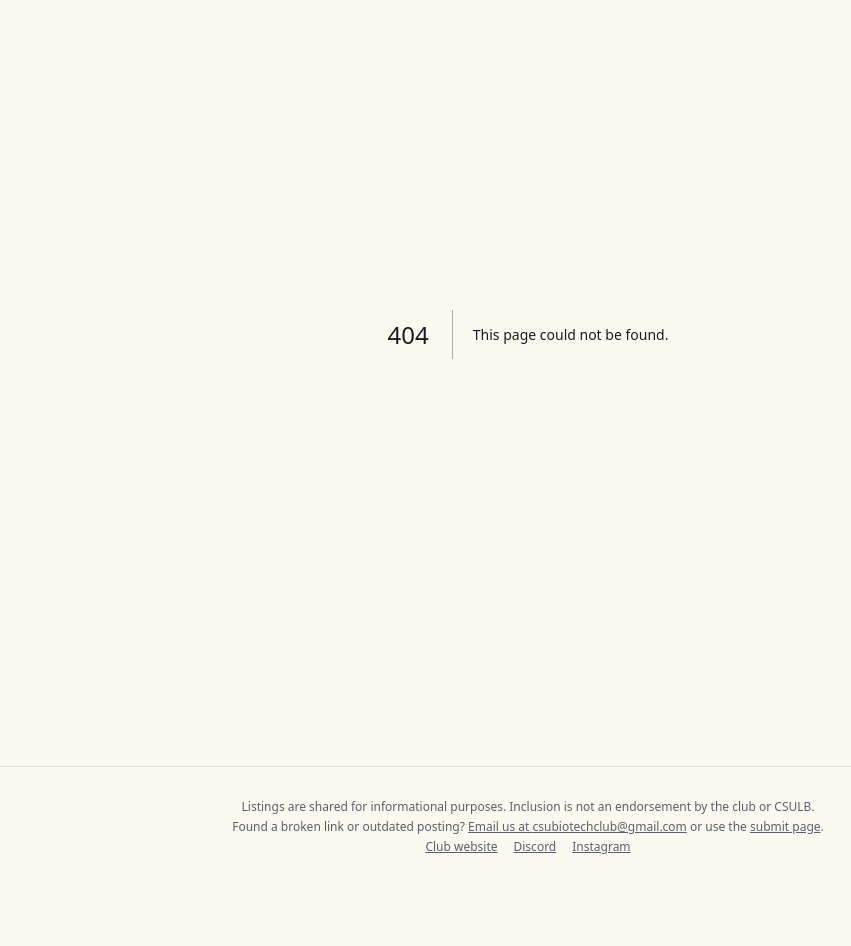
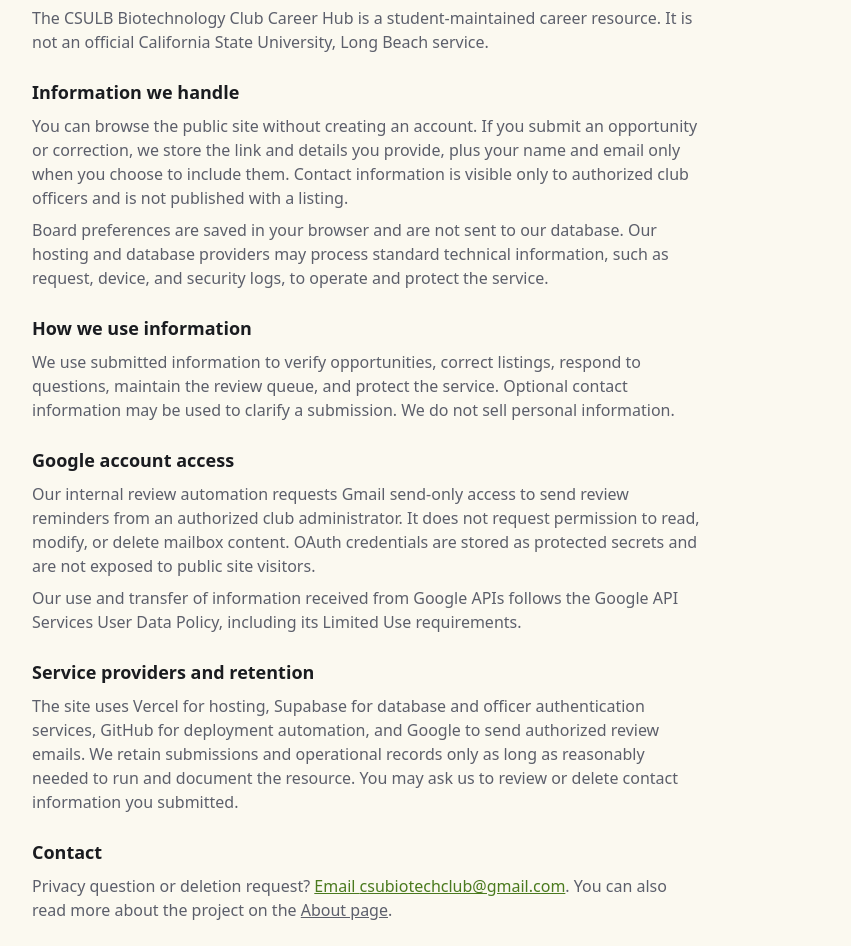
Before and after one commit to austinesparza/csulb-biotech-career-hub, a Next.js app: page /privacy in a window 1280 px wide. Before the commit this address had no page. Shown: the part 146-1092 px from the top of the page, without its empty margins (112-963 px from the left). Before the commit the page ends 1033 px from the top, so only its background shows below. Built offline with nearby package versions, Linux system fonts and the light colour scheme.

Commit message:
Add public privacy policy for OAuth

```diff
--- /dev/null
+++ b/src/app/privacy/page.tsx
@@ -0,0 +1,96 @@
+import type { Metadata } from 'next';
+import Link from 'next/link';
+import { CLUB_LINKS, mailto } from '@/lib/clubLinks';
+
+export const metadata: Metadata = {
+  title: 'Privacy | CSULB Biotech Career Hub',
+  description: 'How the CSULB Biotech Career Hub handles information.',
+};
+
+export default function PrivacyPage() {
+  return (
+    <div className="max-w-2xl space-y-6">
+      <div className="space-y-2">
+        <p className="text-sm font-medium" style={{ color: 'var(--brand-deep)' }}>
+          Effective September 8, 2026
+        </p>
+        <h1 className="text-3xl font-semibold tracking-tight">Privacy</h1>
+        <p style={{ color: 'var(--ink-soft)' }}>
+          The CSULB Biotechnology Club Career Hub is a student-maintained career
+          resource. It is not an official California State University, Long Beach
+          service.
+        </p>
+      </div>
+
+      <section className="space-y-2">
+        <h2 className="text-lg font-semibold">Information we handle</h2>
+        <p style={{ color: 'var(--ink-soft)' }}>
+          You can browse the public site without creating an account. If you submit an
+          opportunity or correction, we store the link and details you provide, plus
+          your name and email only when you choose to include them. Contact information
+          is visible only to authorized club officers and is not published with a
+          listing.
+        </p>
+        <p style={{ color: 'var(--ink-soft)' }}>
+          Board preferences are saved in your browser and are not sent to our database.
+          Our hosting and database providers may process standard technical information,
+          such as request, device, and security logs, to operate and protect the service.
+        </p>
+      </section>
+
+      <section className="space-y-2">
+        <h2 className="text-lg font-semibold">How we use information</h2>
+        <p style={{ color: 'var(--ink-soft)' }}>
+          We use submitted information to verify opportunities, correct listings,
+          respond to questions, maintain the review queue, and protect the service.
+          Optional contact information may be used to clarify a submission. We do not
+          sell personal information.
+        </p>
+      </section>
+
+      <section className="space-y-2">
+        <h2 className="text-lg font-semibold">Google account access</h2>
+        <p style={{ color: 'var(--ink-soft)' }}>
+          Our internal review automation requests Gmail send-only access to send review
+          reminders from an authorized club administrator. It does not request permission
+          to read, modify, or delete mailbox content. OAuth credentials are stored as
+          protected secrets and are not exposed to public site visitors.
+        </p>
+        <p style={{ color: 'var(--ink-soft)' }}>
+          Our use and transfer of information received from Google APIs follows the
+          Google API Services User Data Policy, including its Limited Use requirements.
+        </p>
+      </section>
+
+      <section className="space-y-2">
+        <h2 className="text-lg font-semibold">Service providers and retention</h2>
+        <p style={{ color: 'var(--ink-soft)' }}>
+          The site uses Vercel for hosting, Supabase for database and officer
+          authentication services, GitHub for deployment automation, and Google to send
+          authorized review emails. We retain submissions and operational records only
+          as long as reasonably needed to run and document the resource. You may ask us
+          to review or delete contact information you submitted.
+        </p>
+      </section>
+
+      <section className="space-y-2">
+        <h2 className="text-lg font-semibold">Contact</h2>
+        <p style={{ color: 'var(--ink-soft)' }}>
+          Privacy question or deletion request?{' '}
+          <a
+            href={mailto('Career Hub: privacy request')}
+            className="underline"
+            style={{ color: 'var(--brand-deep)' }}
+          >
+            Email {CLUB_LINKS.email}
+          </a>
+          . You can also read more about the project on the{' '}
+          <Link href="/about" className="underline">
+            About page
+          </Link>
+          .
+        </p>
+      </section>
+    </div>
+  );
+}
```
